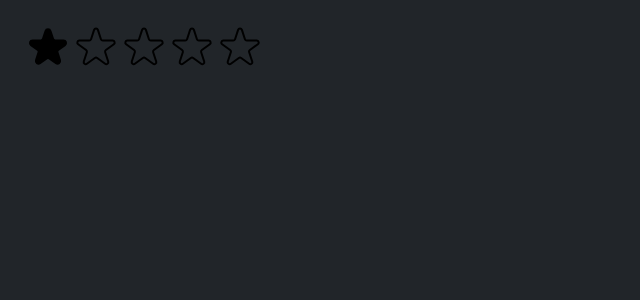
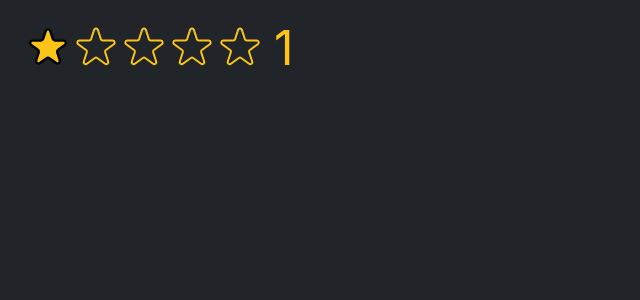
Before and after one commit to AlexanderVaelReed/usepopcorn, a React (Create React App) app: page / in a window 1280 px wide. Both pictures are taken after a click on the button 48 px from the left and 48 px from the top of the page. Shown: the top 300 px of the page, without its empty margins (0-640 px from the left). Built offline with nearby package versions, Linux system fonts and the light colour scheme.

Commit message:
fix color

```diff
--- a/src/StarRating.js
+++ b/src/StarRating.js
@@ -11,14 +11,21 @@ const starContainerStyles = {
   display: "flex",
 };
 
+export default function StarRating({
+  maxRating = 5,
+  color = "#fcc419",
+  size = 48,
+}) {
+  const [rating, setRating] = useState(0);
+  const [tempRating, setTempRating] = useState(0);
+
   const textStyles = {
     lineHeight: "1",
     margin: "0",
+    color,
+    fontSize: `${size}px`,
   };
 
-export default function StarRating({ maxRating = 5 }) {
-  const [rating, setRating] = useState(0);
-  const [tempRating, setTempRating] = useState(0);
   function handleRating(rating) {
     setRating(rating);
   }
@@ -30,32 +37,41 @@ export default function StarRating({ maxRating = 5 }) {
           <Star
             key={i}
             onRate={() => handleRating(i + 1)}
-            full={tempRating ?tempRating>=i+1:rating>=i+1}
+            full={tempRating ? tempRating >= i + 1 : rating >= i + 1}
             onHoverIn={() => setTempRating(i + 1)}
             onHoverOut={() => setTempRating(0)}
+            color={color}
+            size={size}
           />
         ))}
       </div>
-      <p style={textStyles}>{tempRating || " "}</p>
+      <p style={textStyles}>{tempRating || rating || " "}</p>
     </div>
   );
 }
 
+function Star({ onRate, full, onHoverIn, onHoverOut , color, size }) {
   const starStyle = {
-  width: "48px",
-  height: "48px",
+    width: `${size}px`,
+    height: `${size}px`,
     display: "block",
     cursor: "pointer",
+
+
   };
-
-function Star({ onRate, full , onHoverIn, onHoverOut}) {
   return (
-    <span role="button" style={starStyle} onClick={onRate} onMouseEnter={onHoverIn} onMouseLeave={onHoverOut}>
+    <span
+      role="button"
+      style={starStyle}
+      onClick={onRate}
+      onMouseEnter={onHoverIn}
+      onMouseLeave={onHoverOut}
+    >
       {full ? (
         <svg
           xmlns="http://www.w3.org/2000/svg"
           viewBox="0 0 20 20"
-          fill="#000"
+          fill="#fcc419"
           stroke="#000"
         >
           <path d="M9.049 2.927c.3-.921 1.603-.921 1.902 0l1.07 3.292a1 1 0 00.95.69h3.462c.969 0 1.371 1.24.588 1.81l-2.8 2.034a1 1 0 00-.364 1.118l1.07 3.292c.3.921-.755 1.688-1.54 1.118l-2.8-2.034a1 1 0 00-1.175 0l-2.8 2.034c-.784.57-1.838-.197-1.539-1.118l1.07-3.292a1 1 0 00-.364-1.118L2.98 8.72c-.783-.57-.38-1.81.588-1.81h3.461a1 1 0 00.951-.69l1.07-3.292z" />
@@ -65,7 +81,7 @@ function Star({ onRate, full , onHoverIn, onHoverOut}) {
           xmlns="http://www.w3.org/2000/svg"
           fill="none"
           viewBox="0 0 24 24"
-          stroke="#000"
+          stroke="#fcc419"
         >
           <path
             strokeLinecap="round"
```
Lines whose indentation alone changed are shown as unchanged.
